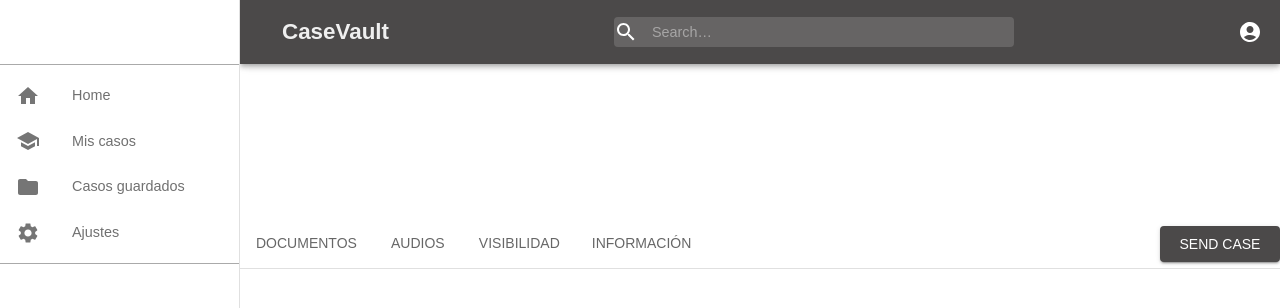
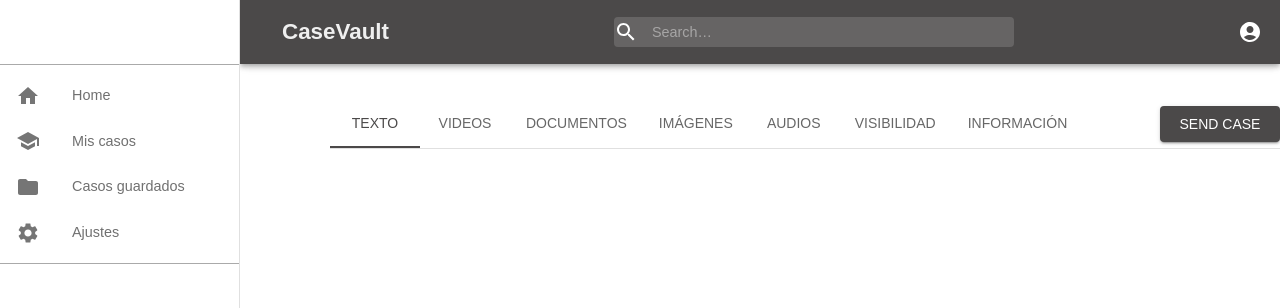
Before and after one commit to EthicApp-Development/casevault-main, a React (Vite) app in the folder frontend/: page /create_case in a window 1280 px wide. Shown: the top 308 px of the page. Built offline with nearby package versions, Linux system fonts and the light colour scheme.

Commit message:
feat: added images to the page

```diff
--- a/frontend/src/App.jsx
+++ b/frontend/src/App.jsx
@@ -23,7 +23,7 @@ function App() {
 
       }}>
         {pathname !== "/login/" && pathname !== "/login" && <Navbar />}
-        <Box marginTop={20}>
+        <Box marginTop={0} marginLeft={45}>
           <Routes>
             <Route path="/home" element={<Home />} />
             <Route path="/login" element={<Login />} />
@@ -33,6 +33,7 @@ function App() {
               <Route path="text" element={<TextCreator />} />
               <Route path="videos" element={<VideoCreator />} />
               <Route path="documents" element={<DocumentCreator />} />
+              <Route path="images" element={<DocumentCreator />} />
               <Route path="audios" element={<AudioCreator />} />
               <Route path="information" element={<InfoCreator />} />
             </Route>
--- a/frontend/src/CreationCases/CreateCase.jsx
+++ b/frontend/src/CreationCases/CreateCase.jsx
@@ -33,21 +33,24 @@ function CreateCase() {
                 break
             case 1:
                 navigate('/create_case/videos')
-                break;
+                break
             case 2:
                 navigate('/create_case/documents')
-                break;
+                break
             case 3:
+                navigate('/create_case/images')
+                break
+            case 4:
                 navigate('/create_case/audios')
-                break;
-            case 4:
+                break
+            case 5:
                 navigate('/create_case/visibility')
-                break;
-            case 5:
+                break
+            case 6:
                 navigate('/create_case/information')
-                break;
+                break
             default:
-                break;
+                break
         }
     }
 
@@ -77,9 +80,10 @@ function CreateCase() {
                             <Tab label="Texto" value={0} />
                             <Tab label="Videos" value={1} />
                             <Tab label="Documentos" value={2} />
-                            <Tab label="Audios" value={3} />
-                            <Tab label="Visibilidad" value={4} />
-                            <Tab label="Información" value={5} />
+                            <Tab label="Imágenes" value={3} />
+                            <Tab label="Audios" value={4} />
+                            <Tab label="Visibilidad" value={5} />
+                            <Tab label="Información" value={6} />
                         </Tabs>
                         <Button variant="contained" sx={{ minWidth: 120 }}>Send Case</Button>
                     </Box>
```
Also changed, not shown: frontend/src/CreationCases/Documents/DocumentCreator.jsx (+8 -8 lines), frontend/src/CreationCases/Images/CreateImages.jsx (added).
